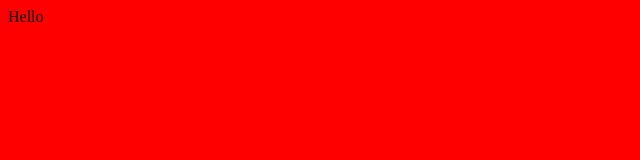
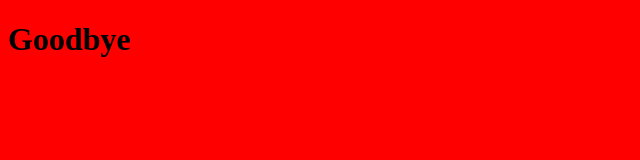
Before and after one commit to Jack11709/my_portfolio, a plain HTML site: page index.html in a window 1280 px wide. Shown: the whole page, without its empty margins (0-640 px from the left). Drawn offline with Linux system fonts and the light colour scheme.

Commit message:
made a change

```diff
--- a/index.html
+++ b/index.html
@@ -8,6 +8,6 @@
   <link rel="stylesheet" href="./styles/main.css">
 </head>
 <body>
-  Hello
+  <h1>Goodbye</h1>
 </body>
 </html>
```
